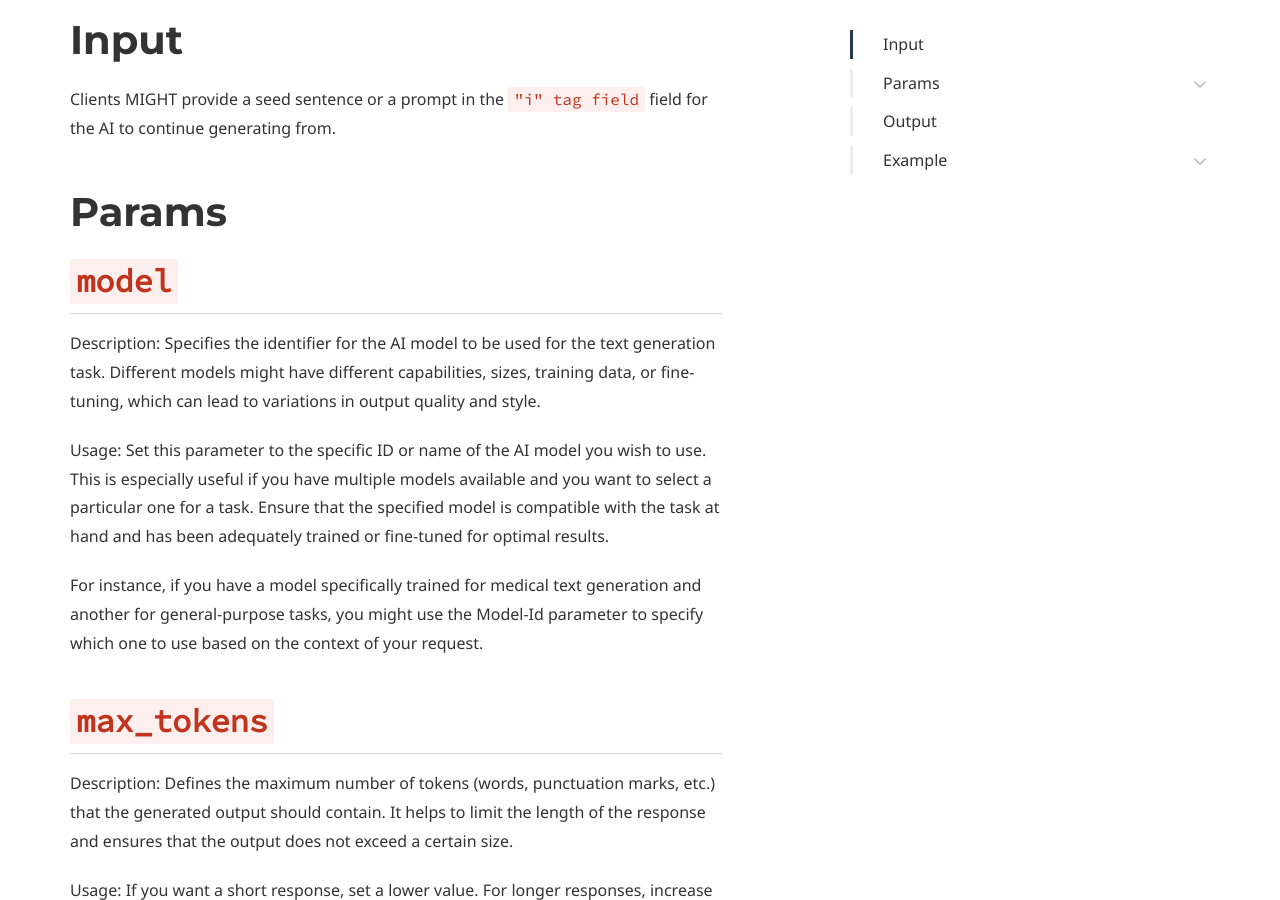
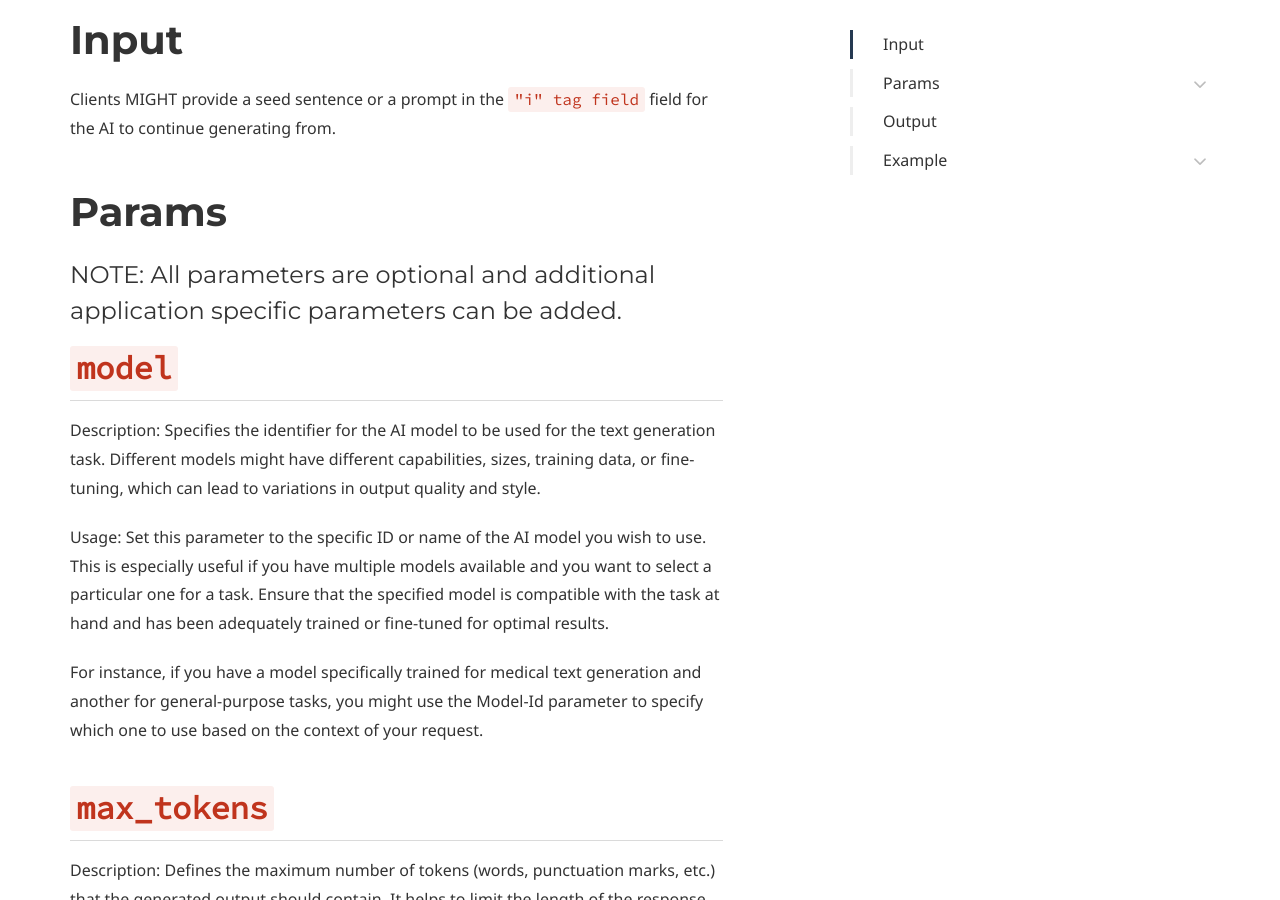
Before and after one commit to nostr-protocol/data-vending-machines, a Jekyll site: the page built from kinds/5050.md, in a window 1280 px wide and 900 px high, scrolled down 609 px. Built offline with Jekyll 4.4.1, drawn with Linux system fonts in a browser that asks for light colours; some web fonts are replaced; some of the changed text lies outside the part shown.

Commit message:
move NOTE text above

```diff
--- a/kinds/5050.md
+++ b/kinds/5050.md
@@ -10,6 +10,8 @@ Clients MIGHT provide a seed sentence or a prompt in the <code>"i" tag field</co
 
 
 # Params
+
+#### NOTE: All parameters are optional and additional application specific parameters can be added.
 
 ## `model`
 
```
Also changed, not shown: other parts of kinds/5050.md (+0 -2 lines).
